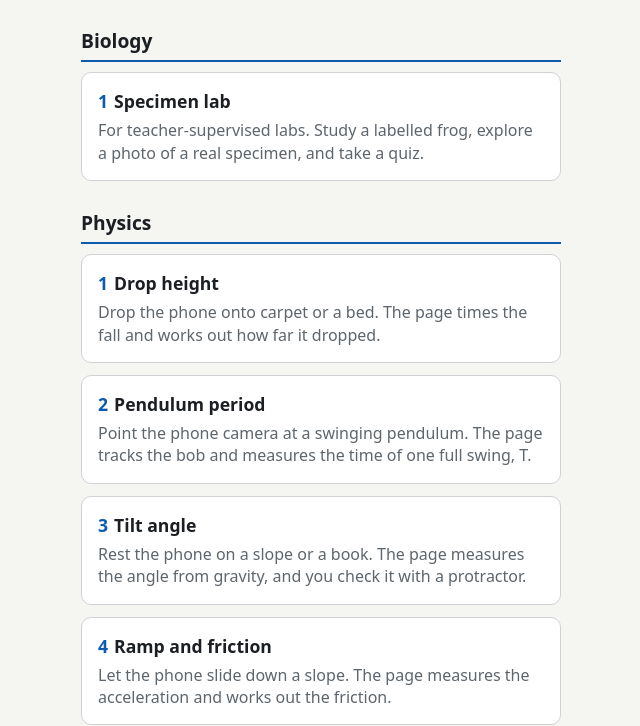
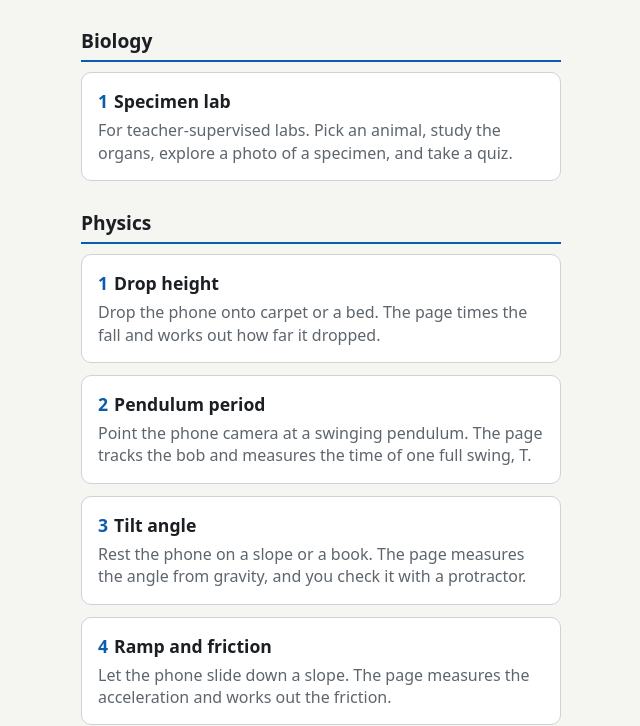
Before and after one commit to arpitamalhotra06/phone-lab, a plain HTML site: page index.html in a window 1280 px wide. Shown: the part 88-814 px from the top of the page, without its empty margins (319-959 px from the left). Drawn offline with Linux system fonts and the light colour scheme.

Commit message:
Update index.html

```diff
--- a/index.html
+++ b/index.html
@@ -38,7 +38,7 @@
   // To add an experiment, add a line to the right section. A card turns into a link as soon as its page exists on the site.
   const SECTIONS = [
     { name: "Biology", items: [
-      { file: "biology-lab.html", title: "Specimen lab", desc: "For teacher-supervised labs. Study a labelled frog, explore a photo of a real specimen, and take a quiz." }
+      { file: "biology-lab.html", title: "Specimen lab", desc: "For teacher-supervised labs. Pick an animal, study the organs, explore a photo of a specimen, and take a quiz." }
     ]},
     { name: "Physics", items: [
       { file: "height.html",   title: "Drop height",       desc: "Drop the phone onto carpet or a bed. The page times the fall and works out how far it dropped." },
```
